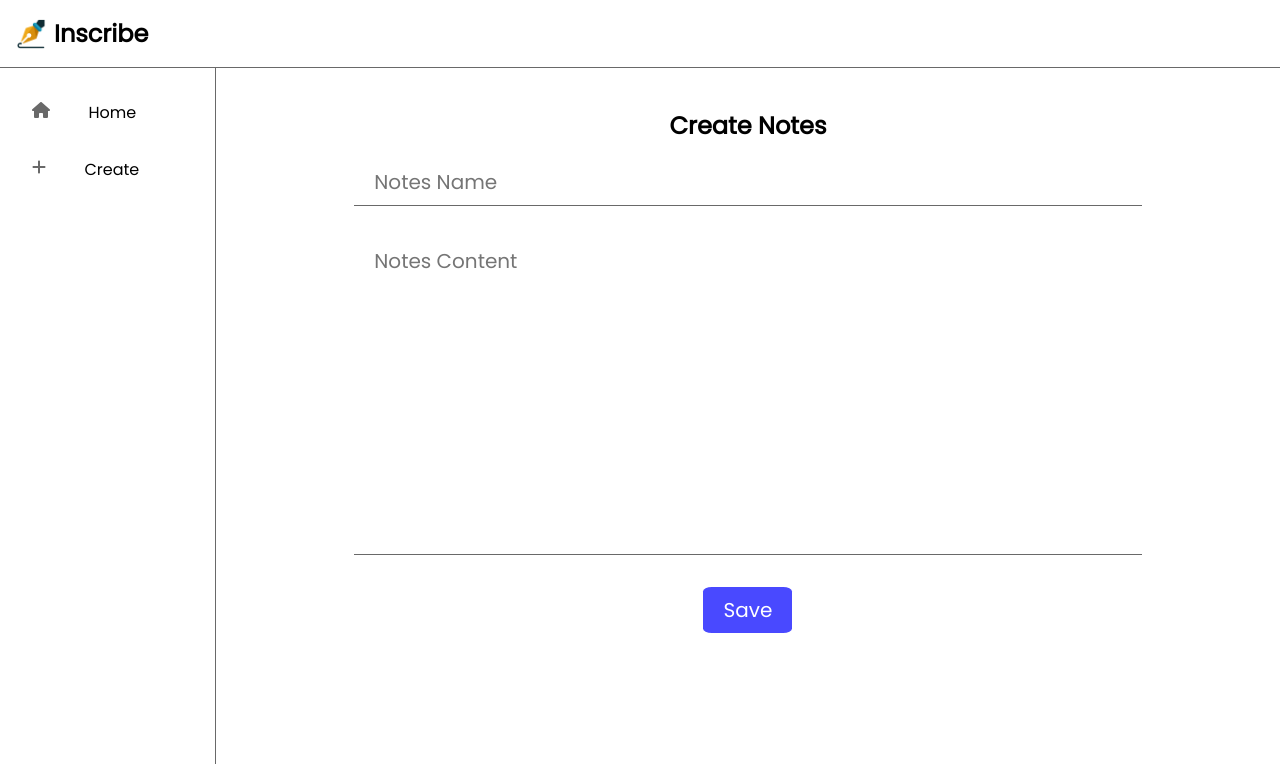
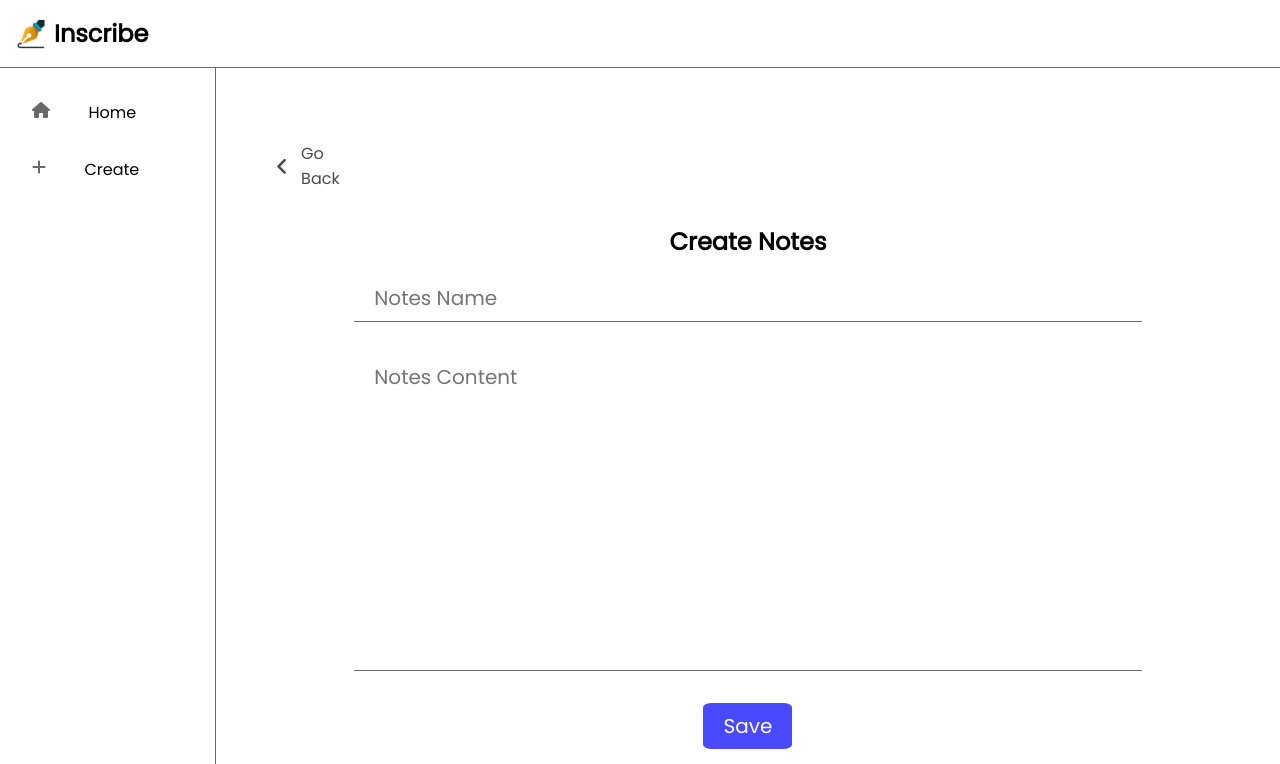
Before and after one commit to Akash-nath29/Inscribe, a Flask app: page /create in a window 1280 px wide. Shown: the top 764 px of the page. Run offline with Flask 3, Linux system fonts and the light colour scheme.

Commit message:
Design Update

```diff
--- a/static/style.css
+++ b/static/style.css
@@ -110,7 +110,25 @@ form input[type=submit]{
     border-radius: 10px;
     margin: 1vh;
 }
+#goBackBtn {
+    color: #494949;
+    padding: 8px 20px;
+    text-decoration: none;
+    border-radius: 10px;
+    margin: 1vh;
+}
 
+#goBackBtn span:hover {
+    background-color: aliceblue;
+}
+
+#goBackBtn span {
+    width: 10vw;
+    display: flex;
+    align-items: center;
+    padding: 8px 20px;
+    border-radius: 5px;
+}
 
 @media screen and (max-width: 800px) {
     .navbar {
--- a/templates/createNotes.html
+++ b/templates/createNotes.html
@@ -1,6 +1,19 @@
 {% extends 'base.html' %}
 {% block title %}Inscribe: Create Note{% endblock %}
 {% block body %}
+<a id="goBackBtn" href="/">
+    <span id="btn"><svg id="backToBtn" xmlns="http://www.w3.org/2000/svg" height="1.3em" viewBox="0 0 320 512">
+            <style>
+                #backToBtn {
+                    fill: #494949;
+                    margin-right: 1vw;
+                }
+            </style>
+            <path
+                d="M41.4 233.4c-12.5 12.5-12.5 32.8 0 45.3l160 160c12.5 12.5 32.8 12.5 45.3 0s12.5-32.8 0-45.3L109.3 256 246.6 118.6c12.5-12.5 12.5-32.8 0-45.3s-32.8-12.5-45.3 0l-160 160z" />
+        </svg>
+        Go Back</span>
+</a>
 <center><h2>Create Notes</h2></center>
 <form action="/create" method="post">
     <input type="text" name="notesName" id="notesName" placeholder="Notes Name" autocomplete="off">
```
Also changed, not shown: templates/editNotes.html (+13 -0 lines), templates/viewNotes.html (+13 -1 lines), database.db.
